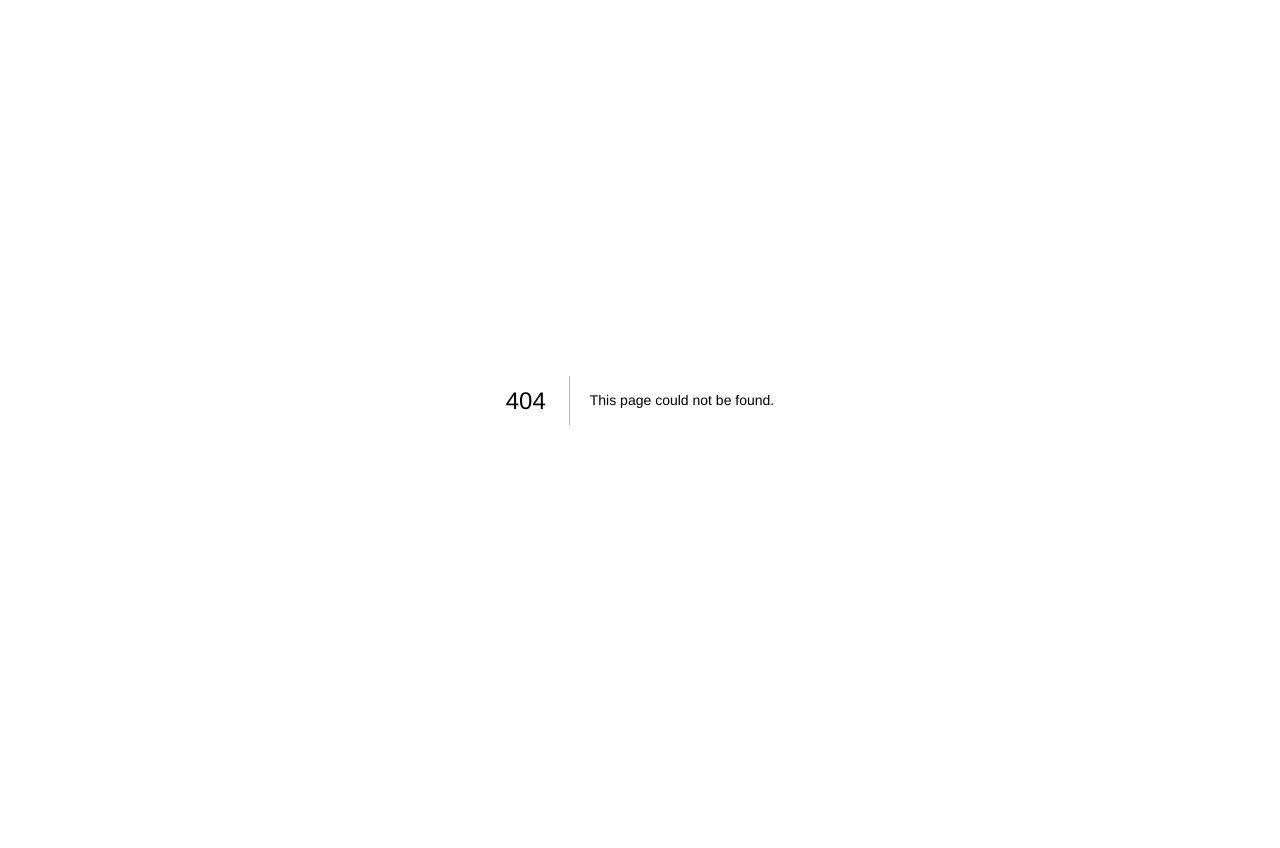
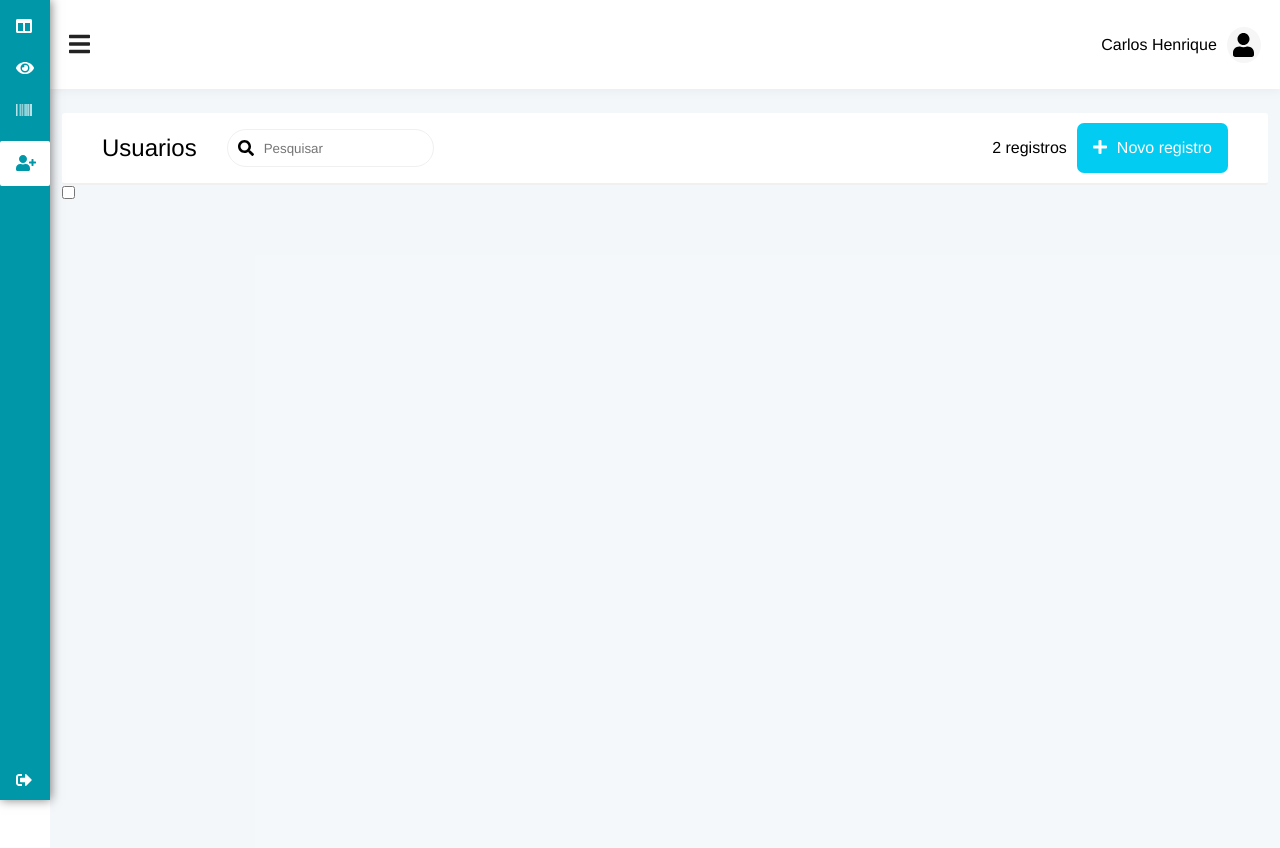
Before and after one commit to kalogs-c/roses-inventory_system, a Next.js app: page /dashboard/users in a window 1280 px wide. Before the commit this address had no page. Shown: the top 848 px of the page. Before the commit the page ends 800 px from the top, so only its background shows below. Built offline with nearby package versions, Linux system fonts and the light colour scheme.

Commit message:
Add users

```diff
--- a/pages/_app.js
+++ b/pages/_app.js
@@ -8,7 +8,7 @@ const GlobalStyle = createGlobalStyle`
     text-decoration: none;
     outline: none;
     font-family: Helvetica;
-    font-style: lighter;
+    font-weight: lighter;
   }
 
   body {
--- a/pages/dashboard/viewUsers.js
+++ b/pages/dashboard/users.js
@@ -2,6 +2,7 @@
 import { Sidebar } from "./../../src/components/dashboard/Sidebar";
 import { DashboardHeader } from "./../../src/components/dashboard/DashboardHeader";
 import DashboardContentBox from "./../../src/components/dashboard/DashboardContentBox";
+import ContentHeader from './../../src/components/dashboard/ContentHeader';
 
 export default function viewUsers() {
   return (
@@ -12,7 +13,14 @@ export default function viewUsers() {
         <div className="main-content">
           <DashboardHeader name="Carlos Henrique" />
           <main>
+            <ContentHeader title='Usuarios' />
 
+            <div>
+              <div>
+                <input type="checkbox" />
+
+              </div>
+            </div>
           </main>
         </div>
       </DashboardContentBox>
--- /dev/null
+++ b/src/components/dashboard/ContentHeader/index.js
@@ -0,0 +1,30 @@
+import { Header } from "./styles";
+
+// icons
+import { library } from "@fortawesome/fontawesome-svg-core";
+import { faPlus, faSearch } from "@fortawesome/free-solid-svg-icons";
+import { FontAwesomeIcon } from "@fortawesome/react-fontawesome";
+library.add();
+
+export default function ContentHeader(props) {
+  return (
+    <>
+      <Header>
+        <div style={{ display: "flex", gap: 30, alignItems: "center" }}>
+          <h2>{props.title}</h2>
+          <div className="searchDiv">
+            <FontAwesomeIcon icon={faSearch} />
+            <input placeholder="Pesquisar" />
+          </div>
+        </div>
+        <div className="addDiv">
+          <span>2 registros</span>
+          <a>
+            <FontAwesomeIcon icon={faPlus} />
+            Novo registro
+          </a>
+        </div>
+      </Header>
+    </>
+  );
+}
--- /dev/null
+++ b/src/components/dashboard/ContentHeader/styles.js
@@ -0,0 +1,51 @@
+import styled from "styled-components";
+
+export const Header = styled.header`
+  display: flex;
+  flex: 1;
+  justify-content: space-between;
+  align-items: center;
+  background-color: #fff;
+  padding: 10px 2.5rem;
+  border-radius: 3px;
+  border-bottom: 2px solid #f0f0f0;
+
+  .searchDiv {
+    display: flex;
+    justify-content: flex-start;
+    align-items: center;
+    padding: 10px;
+    border: 1.5px solid #f0f0f0;
+    border-radius: 50px;
+
+    input {
+      border: 0;
+      background: transparent;
+      width: auto;
+      flex: 1;
+      padding: 0 10px;
+      height: 100%;
+    }
+  }
+
+  .addDiv {
+    display: flex;
+    justify-content: space-between;
+    align-items: center;
+    gap: 10px;
+
+    a {
+      padding: 1rem;
+      background-color: #02ccf1;
+      border-radius: 7px;
+      color: #fff;
+      display: flex;
+      gap: 10px;
+      transition: all 0.2s ease-in-out;
+
+      &:hover {
+        opacity: 0.7;
+      }
+    }
+  }
+`;
--- a/src/components/dashboard/DashboardContentBox/index.js
+++ b/src/components/dashboard/DashboardContentBox/index.js
@@ -104,45 +104,6 @@ const DashboardContentBox = styled.main`
   .main-content {
     margin-left: 230px;
     transition: margin-left 300ms ease-in-out;
-
-    header {
-      display: flex;
-      justify-content: space-between;
-      align-items: center;
-      padding: 0.75rem 1.2rem;
-      box-shadow: 1px 1px 10px rgba(0, 0, 0, 0.2);
-      top: 0;
-      height: 65px;
-      z-index: 100;
-
-      h2 {
-        color: #222;
-
-        label {
-          cursor: pointer;
-          i {
-            padding-right: 0.25rem;
-          }
-        }
-      }
-
-      .user-wrapper {
-        display: flex;
-        align-items: center;
-        gap: 10px;
-
-        div {
-          border: none;
-          background-color: #f6f6f6;
-          padding: 5px 6.5px 3px 6.5px;
-          border-radius: 50%;
-        }
-
-        i {
-          font-size: 1.5rem;
-        }
-      }
-    }
   }
 
   main {
--- a/src/components/dashboard/DashboardHeader/index.js
+++ b/src/components/dashboard/DashboardHeader/index.js
@@ -6,11 +6,14 @@ import {
   faBars,
   faUser,
 } from "@fortawesome/free-solid-svg-icons";
+import { Header } from "./styles";
 library.add();
+
+
 
 export function DashboardHeader(props) {
   return (
-    <header>
+    <Header>
       <h2>
         <label  for="nav-toggle">
           <i class="fas fa-bars">
@@ -27,6 +30,6 @@ export function DashboardHeader(props) {
           </i>
         </div>
       </div>
-    </header>
+    </Header>
   );
 }
--- /dev/null
+++ b/src/components/dashboard/DashboardHeader/styles.js
@@ -0,0 +1,40 @@
+import styled from "styled-components";
+
+export const Header = styled.header`
+  display: flex;
+  justify-content: space-between;
+  align-items: center;
+  padding: 0.75rem 1.2rem;
+  box-shadow: 1px 1px 10px rgba(0, 0, 0, 0.2);
+  top: 0;
+  height: 65px;
+  z-index: 100;
+
+  h2 {
+    color: #222;
+
+    label {
+      cursor: pointer;
+      i {
+        padding-right: 0.25rem;
+      }
+    }
+  }
+
+  .user-wrapper {
+    display: flex;
+    align-items: center;
+    gap: 10px;
+
+    div {
+      border: none;
+      background-color: #f6f6f6;
+      padding: 5px 6.5px 3px 6.5px;
+      border-radius: 50%;
+    }
+
+    i {
+      font-size: 1.5rem;
+    }
+  }
+`;
--- a/src/components/dashboard/Sidebar/index.js
+++ b/src/components/dashboard/Sidebar/index.js
@@ -33,14 +33,9 @@ export function Sidebar() {
               name="Dashboard"
             />
             <SidebarMenuItem
-              goTo="/dashboard/viewProducts"
+              goTo="/dashboard/products"
               icon={faEye}
-              name="Ver produtos"
-            />
-            <SidebarMenuItem
-              goTo="/dashboard/addProduct"
-              icon={faFileSignature}
-              name="Cadastrar produto"
+              name="Produtos"
             />
             <SidebarMenuItem
               goTo="/dashboard/seeSells"
@@ -48,9 +43,9 @@ export function Sidebar() {
               name="Ver vendas"
             />
             <SidebarMenuItem
-              goTo="/dashboard/viewUsers"
+              goTo="/dashboard/users"
               icon={faUserPlus}
-              name="Adicionar usuario"
+              name="Usuarios"
             />
           </ul>
         </div>
```
Also changed, not shown: pages/dashboard/addProduct.js (deleted, +0 -20 lines), pages/dashboard/products.js (renamed from pages/dashboard/viewProducts.js).
